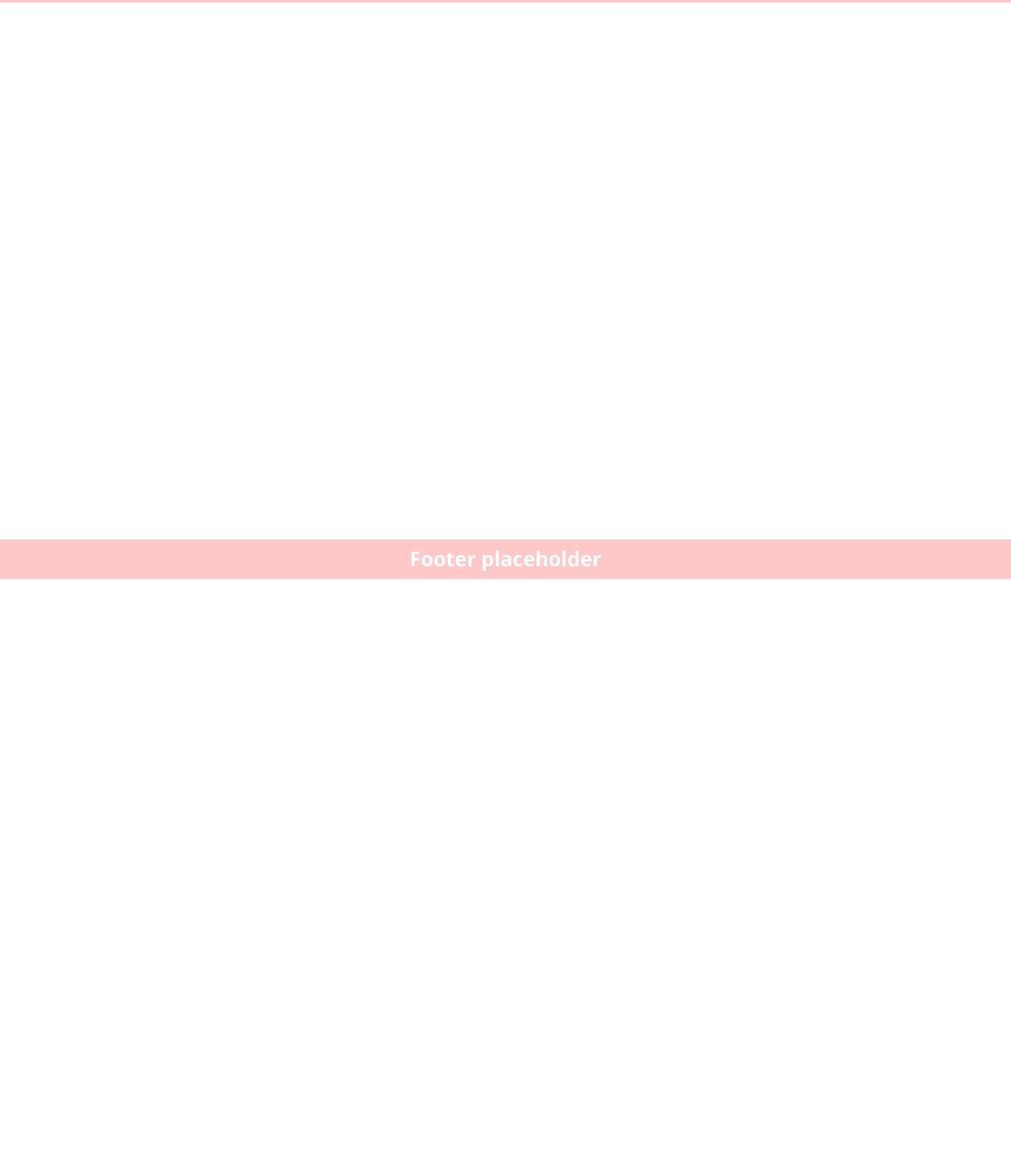
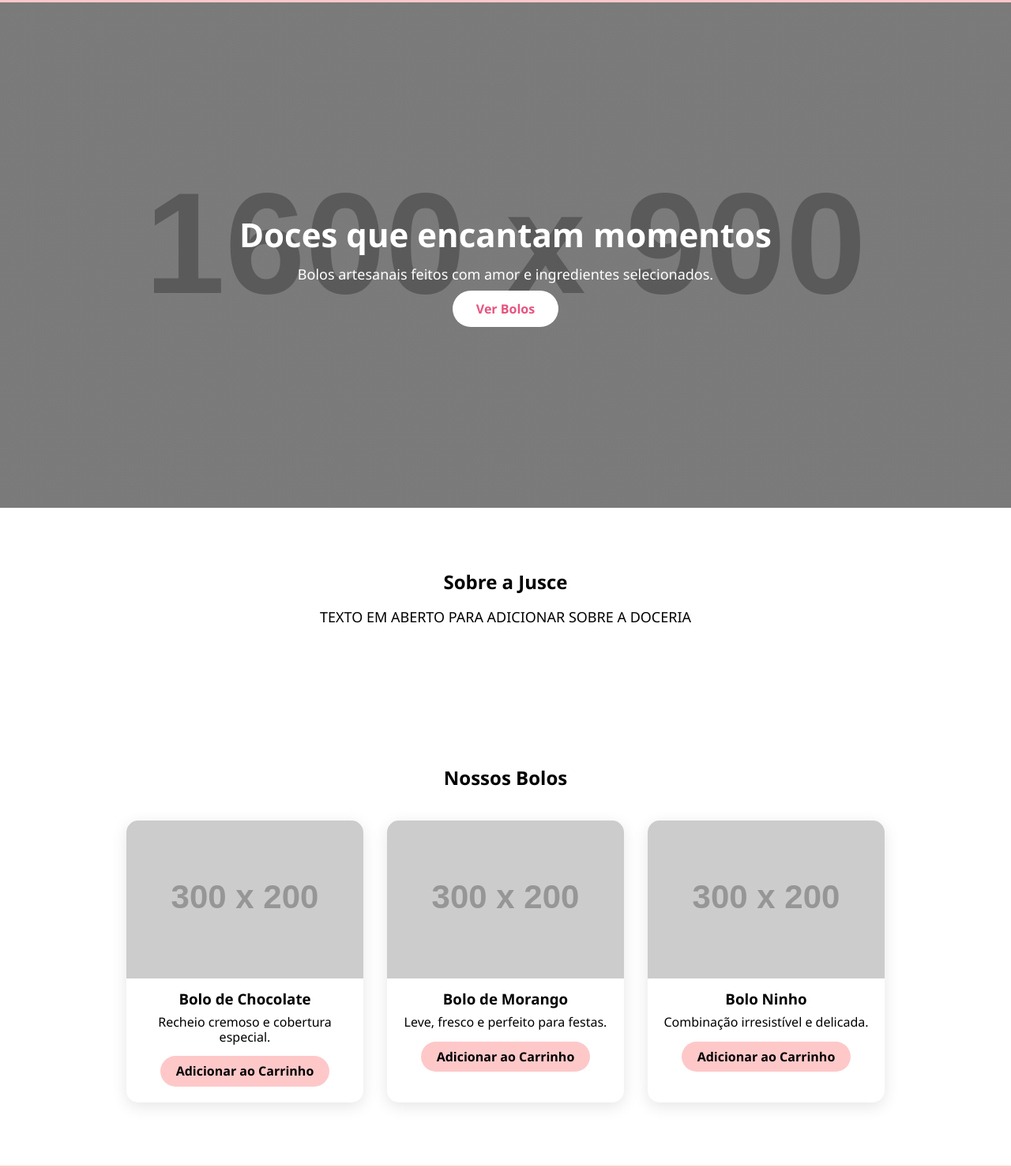
Before and after one commit to luccasts/jusce_espindula_confeitaria, a plain HTML site: page frontend/index.html in a window 1280 px wide. Shown: the part 67-1546 px from the top of the page at 79% size. Before the commit the page ends 800 px from the top, so only its background shows below. Drawn offline with nearby package versions, Linux system fonts and the light colour scheme; no server answers; placeholder pictures from the web are drawn by us.

Commit message:
Add files via upload

```diff
--- a/frontend/css/main.css
+++ b/frontend/css/main.css
@@ -55,3 +55,109 @@ nav ul li a{
     padding: 0 15px;
     text-transform: capitalize;
 }
+/* HERO */
+.hero {
+  height: 80vh;
+  background: linear-gradient(rgba(0,0,0,0.4), rgba(0,0,0,0.4)),
+  url("https://via.placeholder.com/1600x900") center/cover no-repeat;
+  display: flex;
+  align-items: center;
+  justify-content: center;
+  text-align: center;
+  color: #fff;
+  padding: 20px;
+}
+
+.hero-content h1 {
+  font-size: 42px;
+  margin-bottom: 15px;
+}
+
+.hero-content p {
+  font-size: 18px;
+  margin-bottom: 25px;
+}
+
+/* BOTÕES */
+.btn-primary {
+  background-color: #fff;
+  color: #e75480;
+  padding: 12px 30px;
+  text-decoration: none;
+  border-radius: 30px;
+  font-weight: bold;
+  transition: 0.3s;
+}
+
+.btn-primary:hover {
+  background-color: #e75480;
+  color: #fff;
+}
+
+.btn-secondary {
+  background-color: #fec8c9;
+  border: none;
+  padding: 10px 20px;
+  border-radius: 25px;
+  cursor: pointer;
+  font-weight: bold;
+  transition: 0.3s;
+}
+
+.btn-secondary:hover {
+  background-color: #e75480;
+  color: #fff;
+}
+
+/* SEÇÕES */
+section {
+  padding: 80px 20px;
+  text-align: center;
+}
+
+.container {
+  max-width: 1200px;
+  margin: auto;
+}
+
+.sobre p {
+  max-width: 700px;
+  margin: 20px auto;
+  font-size: 18px;
+}
+
+/* CARDS */
+.cards {
+  display: flex;
+  justify-content: center;
+  gap: 30px;
+  flex-wrap: wrap;
+  margin-top: 40px;
+}
+
+.card {
+  background-color: #fff;
+  width: 300px;
+  border-radius: 15px;
+  box-shadow: 0 5px 20px rgba(0,0,0,0.1);
+  overflow: hidden;
+  transition: 0.3s;
+  padding-bottom: 20px;
+}
+
+.card img {
+  width: 100%;
+  display: block;
+}
+
+.card h3 {
+  margin: 15px 0 10px;
+}
+
+.card p {
+  padding: 0 15px 15px;
+}
+
+.card:hover {
+  transform: translateY(-10px);
+}
--- a/frontend/index.html
+++ b/frontend/index.html
@@ -7,25 +7,16 @@
         <meta name="viewport" content="width=device-width, initial-scale=1.0" />
         <title>Jusce Confeiteira</title>
         <link href="https://cdn.lineicons.com/5.0/lineicons.css" rel="stylesheet" />
-        <!--
-        Flickity CSS-->
         <link
         rel="stylesheet"
         href="plugins/flickity/flickity.css"
         media="screen"
         />
-        <!--
-        Aplicar regras padrões no CSS
-        -->
         <link
         rel="stylesheet"
         href="https://necolas.github.io/normalize.css/8.0.1/normalize.css"
         />
 
-        <!--
-        MAIN.css -> contém todo CSS
-        media-query.css -> contém regras de CSS que são aplicadas apenas em determinadas larguras de tela (responsividade).
-        -->
         <link rel="stylesheet" href="css/main.css" />
         <link rel="stylesheet" href="css/media-query.css" />
         <link rel="shortcut icon" href="images/logo_jusce_png.png" type="image/x-icon">
@@ -46,6 +37,56 @@
             </ul>
         </nav>
     </header>
+    <!-- HERO -->
+<section class="hero">
+    <div class="hero-content">
+        <h1>Doces que encantam momentos</h1>
+        <p>Bolos artesanais feitos com amor e ingredientes selecionados.</p>
+        <a href="#" class="btn-primary">Ver Bolos</a>
+    </div>
+</section>
+
+<!-- SOBRE -->
+<section class="sobre">
+    <div class="container">
+        <h2>Sobre a Jusce</h2>
+        <p>
+            TEXTO EM ABERTO PARA ADICIONAR SOBRE A DOCERIA
+
+        </p>
+    </div>
+</section>
+
+<!-- BOLOS -->
+<section class="bolos">
+    <div class="container">
+        <h2>Nossos Bolos</h2>
+
+        <div class="cards">
+            <div class="card">
+                <img src="https://via.placeholder.com/300x200" alt="Bolo Chocolate">
+                <h3>Bolo de Chocolate</h3>
+                <p>Recheio cremoso e cobertura especial.</p>
+                <button class="btn-secondary">Adicionar ao Carrinho</button>
+            </div>
+
+            <div class="card">
+                <img src="https://via.placeholder.com/300x200" alt="Bolo Morango">
+                <h3>Bolo de Morango</h3>
+                <p>Leve, fresco e perfeito para festas.</p>
+                <button class="btn-secondary">Adicionar ao Carrinho</button>
+            </div>
+
+            <div class="card">
+                <img src="https://via.placeholder.com/300x200" alt="Bolo Ninho">
+                <h3>Bolo Ninho</h3>
+                <p>Combinação irresistível e delicada.</p>
+                <button class="btn-secondary">Adicionar ao Carrinho</button>
+            </div>
+        </div>
+    </div>
+</section>
+
 
     <footer>
         <h3>Footer placeholder</h3>
```
Also changed, not shown: 1 other file.
